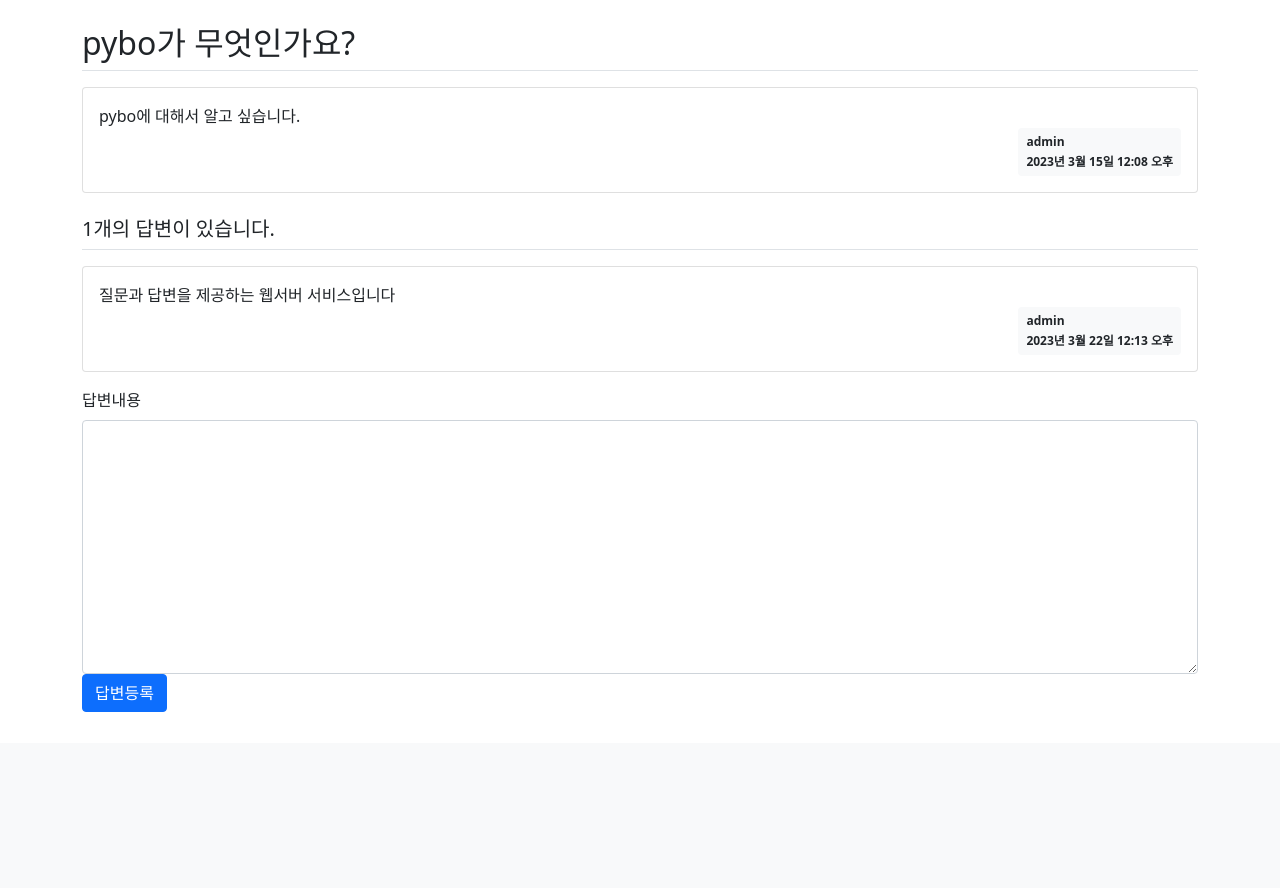
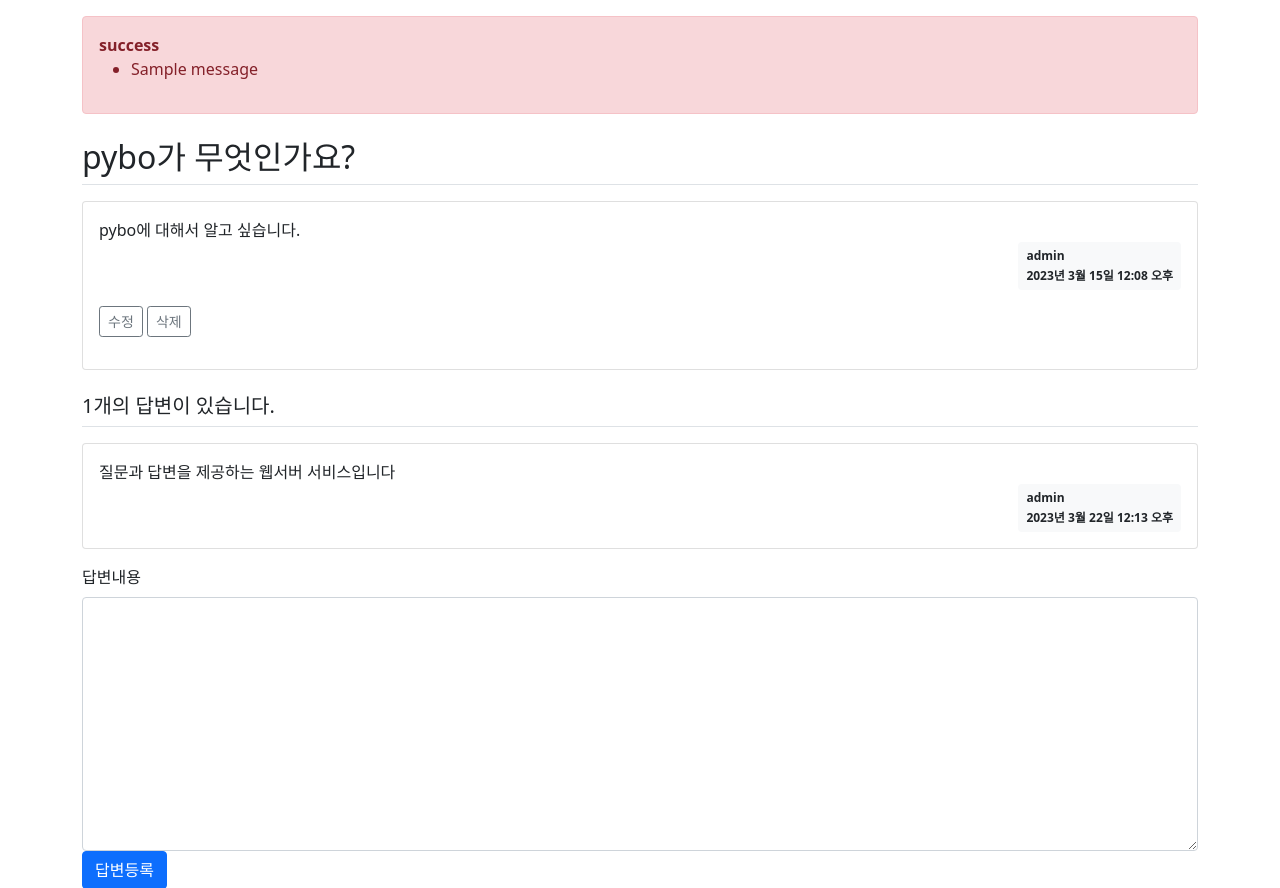
Before and after one commit to haru990427/KMU_django_class, a Django app: page /pybo/answer/create/1/ in a window 1280 px wide. Shown: the part 57-945 px from the top of the page. Before the commit the page ends 769 px from the top, so only its background shows below. Run offline with Django 4.2, Linux system fonts and the light colour scheme; a user stored in the database is signed in; data comes from the database, SQL or seed files in the repository; both versions use the stored data as it was after the commit; one stand-in notice (Sample message) is shown; some libraries are stand-ins or nearby versions.

Commit message:
Feat: 질문 수정 및 삭제 기능

```diff
--- a/pybo/models.py
+++ b/pybo/models.py
@@ -7,6 +7,7 @@ class Question(models.Model):
     author = models.ForeignKey(User, on_delete=models.CASCADE)
     subject = models.CharField(max_length=200)
     content = models.TextField()
+    modify_date = models.DateTimeField(null=True, blank=True)
     create_date = models.DateTimeField()
 
     def __str__(self):
@@ -17,6 +18,7 @@ class Answer(models.Model):
     author = models.ForeignKey(User, on_delete=models.CASCADE)
     question = models.ForeignKey(Question, on_delete=models.CASCADE)
     content = models.TextField()
+    modify_date = models.DateTimeField(null=True, blank=True)
     create_date = models.DateTimeField()
 
     def __str__(self):
--- a/pybo/urls.py
+++ b/pybo/urls.py
@@ -8,4 +8,6 @@ urlpatterns = [
     path('<int:question_id>/', views.detail, name='detail'),
     path('answer/create/<int:question_id>/', views.answer_create, name='answer_create'),
     path('question/create', views.question_create, name = 'question_create'),
+    path('question/modify/<int:question_id>/', views.question_modify, name='question_modify'),
+    path('question/delete/<int:question_id>/', views.question_delete, name='question_delete'),
 ]
--- a/pybo/views.py
+++ b/pybo/views.py
@@ -7,6 +7,7 @@ from .models import Question, Answer
 from .forms import QuestionForm, AnswerForm
 from django.core.paginator import Paginator
 from django.contrib.auth.decorators import login_required
+from django.contrib import messages
 
 def index(request):
     page = request.GET.get('page','1') # 페이지
@@ -62,3 +63,30 @@ def question_create(request):
         form = QuestionForm()
     context = {'form':form}
     return render(request, 'pybo/question_form.html', context)
+@login_required(login_url='common:login')
+def question_modify(request, question_id):
+    question = get_object_or_404(Question, pk=question_id)
+    if request.user != question.author:
+        messages.error(request, '수정권한이 없습니다')
+        return redirect('pybo:detail', question_id=question.id)
+
+    if request.method == "POST":
+        form = QuestionForm(request.POST, instance=question)
+        if form.is_valid():
+            question = form.save(commit=False)
+            question.modify_date = timezone.now()
+            question.save()
+            return redirect('pybo:detail', question_id=question.id)
+    else:
+        form = QuestionForm(instance=question)
+    context = {'form' : form}
+    return render(request, 'pybo/question_form.html', context)
+
+@login_required(login_url='common:login')
+def question_delete(request, question_id):
+    question = get_object_or_404(Question, pk=question_id)
+    if request.user != question.author:
+       messages.error(request, '삭제권한이 없습니다')
+       return redirect('pybo:detail', question_id=question.id)
+    question.delete()
+    return redirect('pybo:index')
--- a/templates/base.html
+++ b/templates/base.html
@@ -19,5 +19,9 @@
 <!-- 기본 템플릿 안에 삽입될 내용 끝 -->
 <!-- Bootstrap JS -->
 <script src="{% static 'bootstrap.min.js' %}"></script>
+<!-- 자바스크립트 Start -->
+{% block script %}
+{% endblock %}
+<!-- 자바스크립트 End -->
 </body>
 </html>
--- a/templates/pybo/question_detail.html
+++ b/templates/pybo/question_detail.html
@@ -1,6 +1,15 @@
 {% extends 'base.html' %}
 {% block content %}
 <div class="container my-3">
+    <!-- message 표시 -->
+    {% if messages %}
+    <div class="alert alert-danger my-3" role="alert">
+    {% for message in messages %}
+        <strong>{{ message.tags }}</strong>
+        <ul><li>{{ message.message }}</li></ul>
+    {% endfor %}
+    </div>
+    {% endif %}
     <!-- 질문 -->
     <h2 class="border-bottom py-2">{{ question.subject }}</h2>
     <div class="card my-3">
@@ -11,6 +20,14 @@
                     <div class="mb-2"> {{ question.author.username }} </div>
                 <div> {{ question.create_date }}</div>
                 </div>
+            </div>
+            <div class="my-3">
+            {% if request.user == question.author %}
+            <a href="{% url 'pybo:question_modify' question.id  %}"
+               class="btn btn-sm btn-outline-secondary">수정</a>
+                 <a href="javascript:void(0)" class="delete btn btn-sm btn-outline-secondary"
+                    data-uri="{% url 'pybo:question_delete' question.id  %}">삭제</a>
+            {% endif %}
             </div>
         </div>
     </div>
@@ -55,3 +72,15 @@
     </form>
 </div>
 {% endblock %}
+{% block script %}
+<script type='text/javascript'>
+const delete_elements = document.getElementsByClassName("delete");
+Array.from(delete_elements).forEach(function(element) {
+    element.addEventListener('click', function() {
+        if(confirm("정말로 삭제하시겠습니까?")) {
+            location.href = this.dataset.uri;
+        };
+    });
+});
+</script>
+{% endblock %}
```
Also changed, not shown: db.sqlite3, pybo/migrations/0002_question_author.py (added), pybo/migrations/0003_answer_author.py (added), pybo/migrations/0004_answer_modify_date_question_modify_date.py (added).
